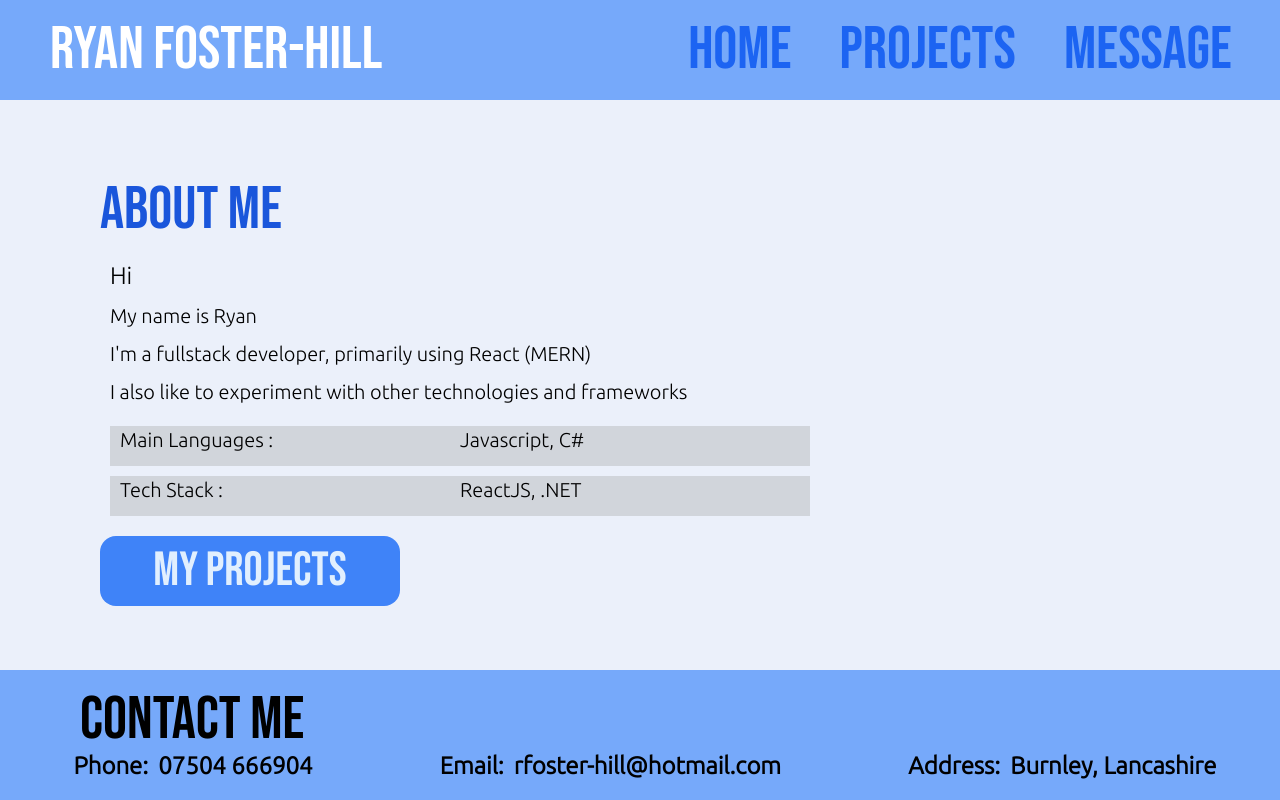
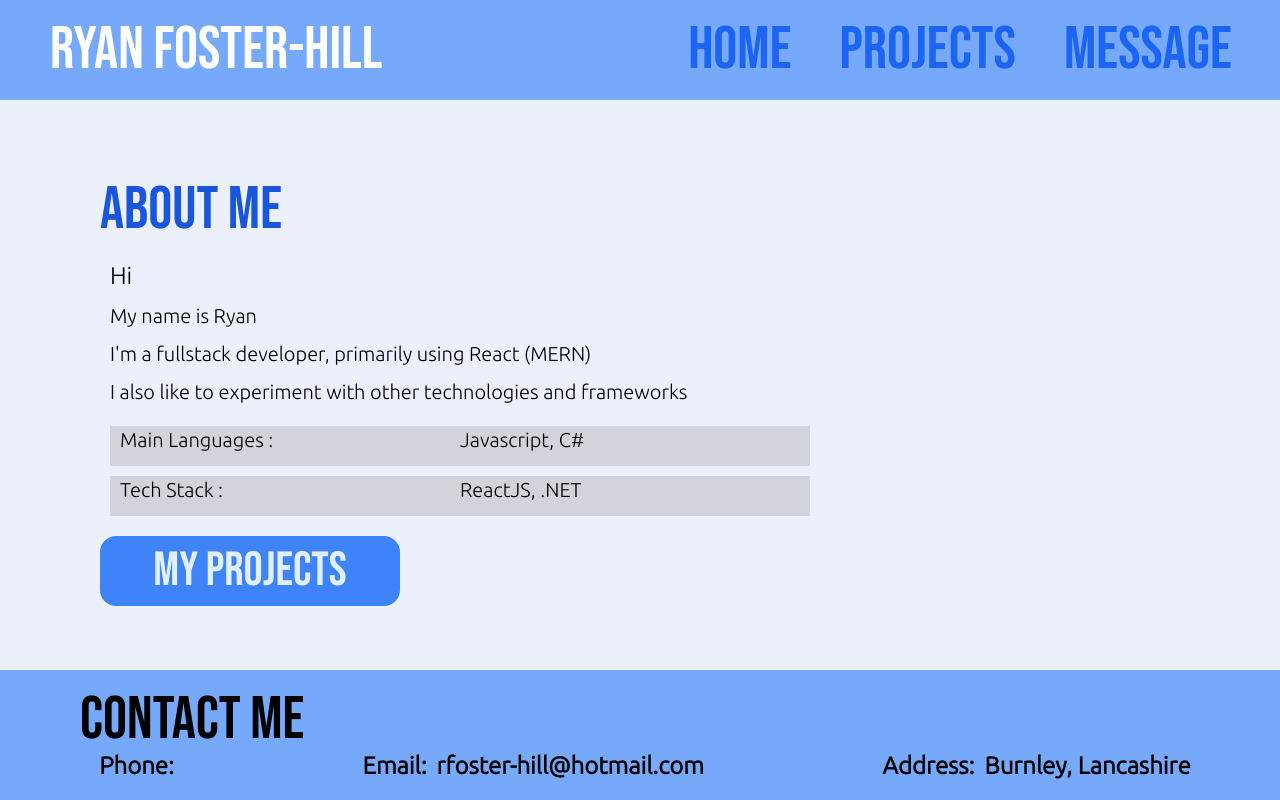
Before and after one commit to RyanRFH/PortfolioNextJS, a Next.js app: page / in a window 1280 px wide. Built offline with nearby package versions, Linux system fonts and the light colour scheme.

Commit message:
Update Footer.jsx

```diff
--- a/src/app/components/Footer.jsx
+++ b/src/app/components/Footer.jsx
@@ -8,7 +8,7 @@ const Footer = () => {
             <div className='flex justify-around font-ubuntu font-bold text-sm flex-col lg:flex-row ml-[10px] lg:text-2xl'>
                 <div className='flex'>
                     <p className='mr-[10px]'>Phone:</p>
-                    <Link href='tel:07504666904' className='hover:text-blue-200'>07504 666904</Link>
+                    <Link href='tel:07504666904' className='hover:text-blue-200'></Link>
                 </div>
                 <div className='flex'>
                 <p className='mr-[10px]'>Email:</p>
```
